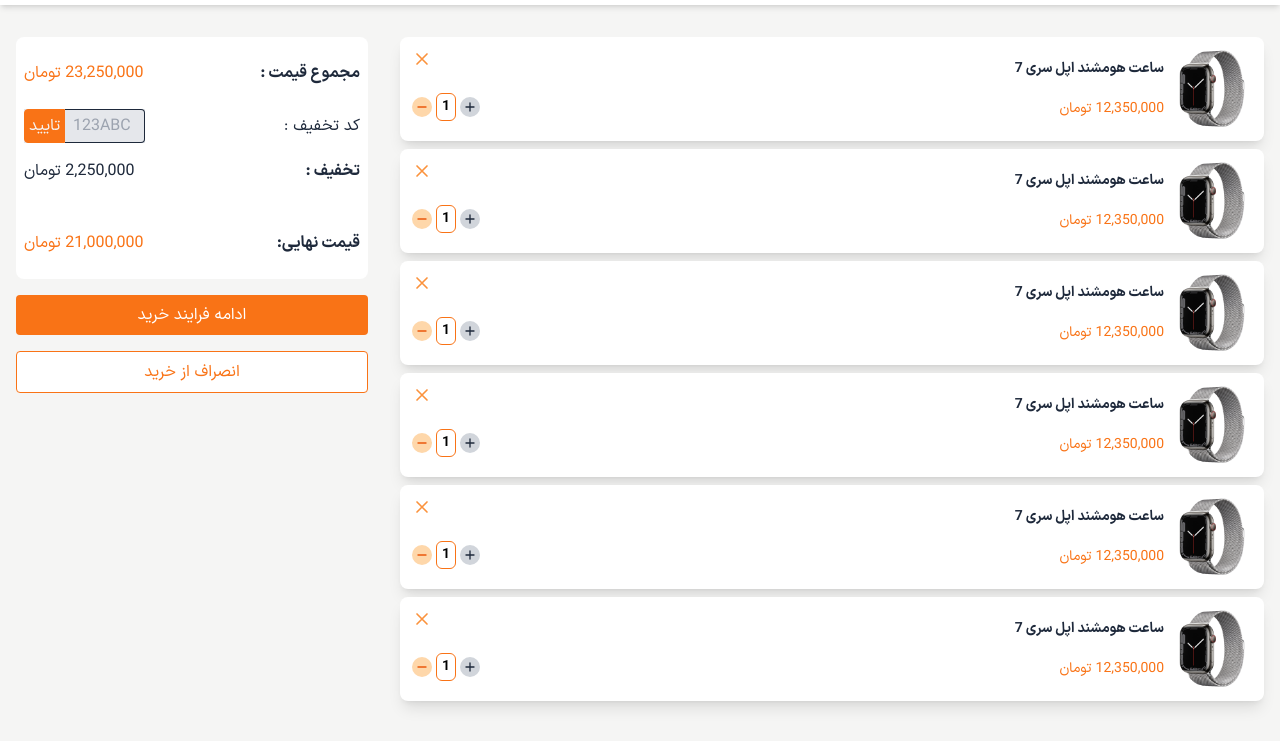
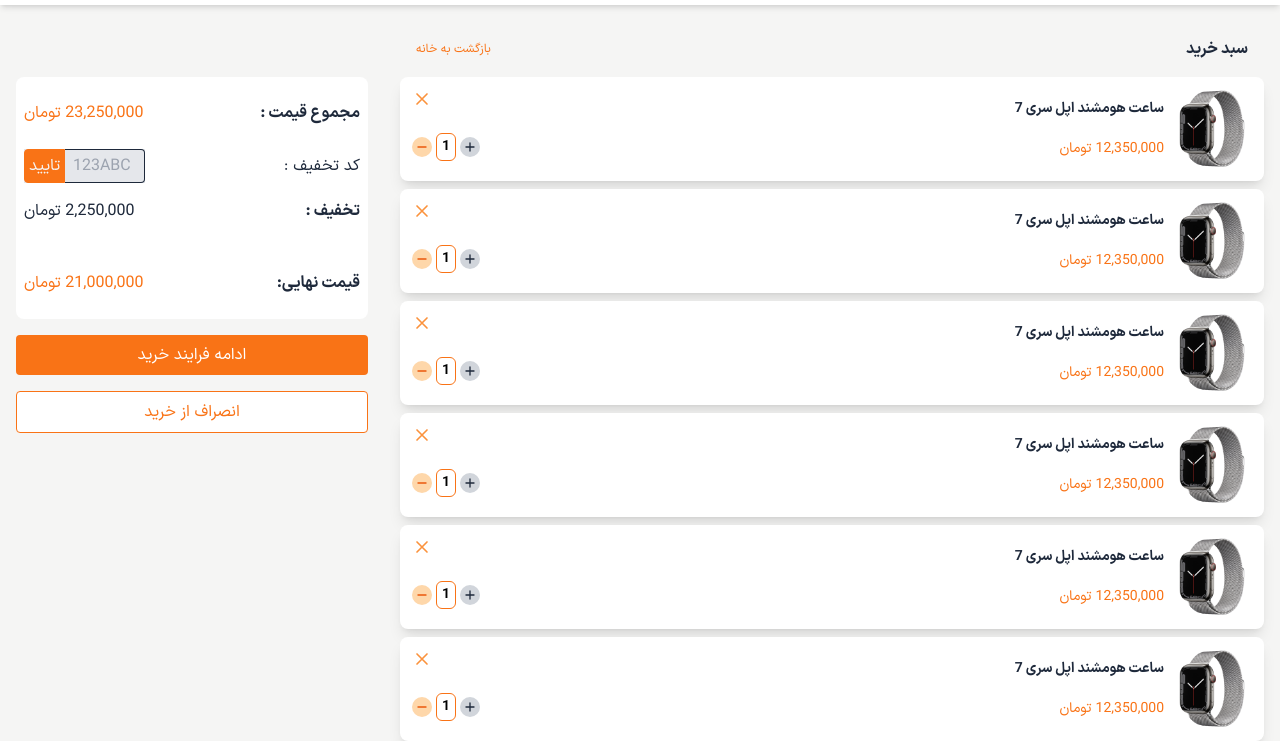
Before and after one commit to Matin-Sangabi/digitize, a website with bundled scripts: page public/cart.html in a window 1280 px wide. Shown: the part 67-808 px from the top of the page. Built offline with nearby package versions, Linux system fonts and the light colour scheme.

Commit message:
desktop title added

```diff
--- a/public/cart.html
+++ b/public/cart.html
@@ -54,8 +54,15 @@
         </div>
 
     </nav>
-    <div class="flex items-start gap-y-2 container max-w-screen-2xl mx-auto">
+
+    <div class="container max-w-screen-2xl mx-auto">
+        <!-- desktop title -->
+        <div class="flex items-start">
             <div class="px-4 flex flex-col gap-y-2 flex-auto">
+                <div class="hidden md:flex items-center justify-between  mb-2 px-4">
+                    <h2 class="text-slate-800 font-bold">سبد خرید</h2>
+                    <a href="#" class="text-orange-500 text-xs">بازگشت به خانه</a>
+                </div>
                 <div class="bg-white flex items-stretch shadow-lg rounded-lg p-3 gap-x-2">
                     <div class="w-20  h-auto ">
                         <img src="./../assets/images/gray.png" class="w-full h-auto" alt="">
@@ -242,7 +249,7 @@
                     </div>
                 </div>
             </div>
-        <div class="hidden md:flex flex-col lg:w-1/3 xl:max-w-sm px-4">
+            <div class="hidden md:flex flex-col lg:w-1/3 xl:max-w-sm px-4 mt-10">
                 <div class="flex flex-col bg-white  px-2 rounded-lg w-full mb-4">
                     <!-- cart price -->
                     <div class="flex items-center justify-between mt-6 mb-6">
@@ -274,6 +281,8 @@
                     <button class="bg-white border border-orange-500  w-full p-2 rounded text-orange-500">انصراف از خرید</button>
                 </div>
             </div>
+        </div>
+
     </div>
     <!--  -->
     <div class="flex md:hidden px-4 sticky  bottom-20 left-0 right-0 w-full mt-20 ">
```
Also changed, not shown: public/build/tailwind.css. Lines whose indentation alone changed are shown as unchanged.
